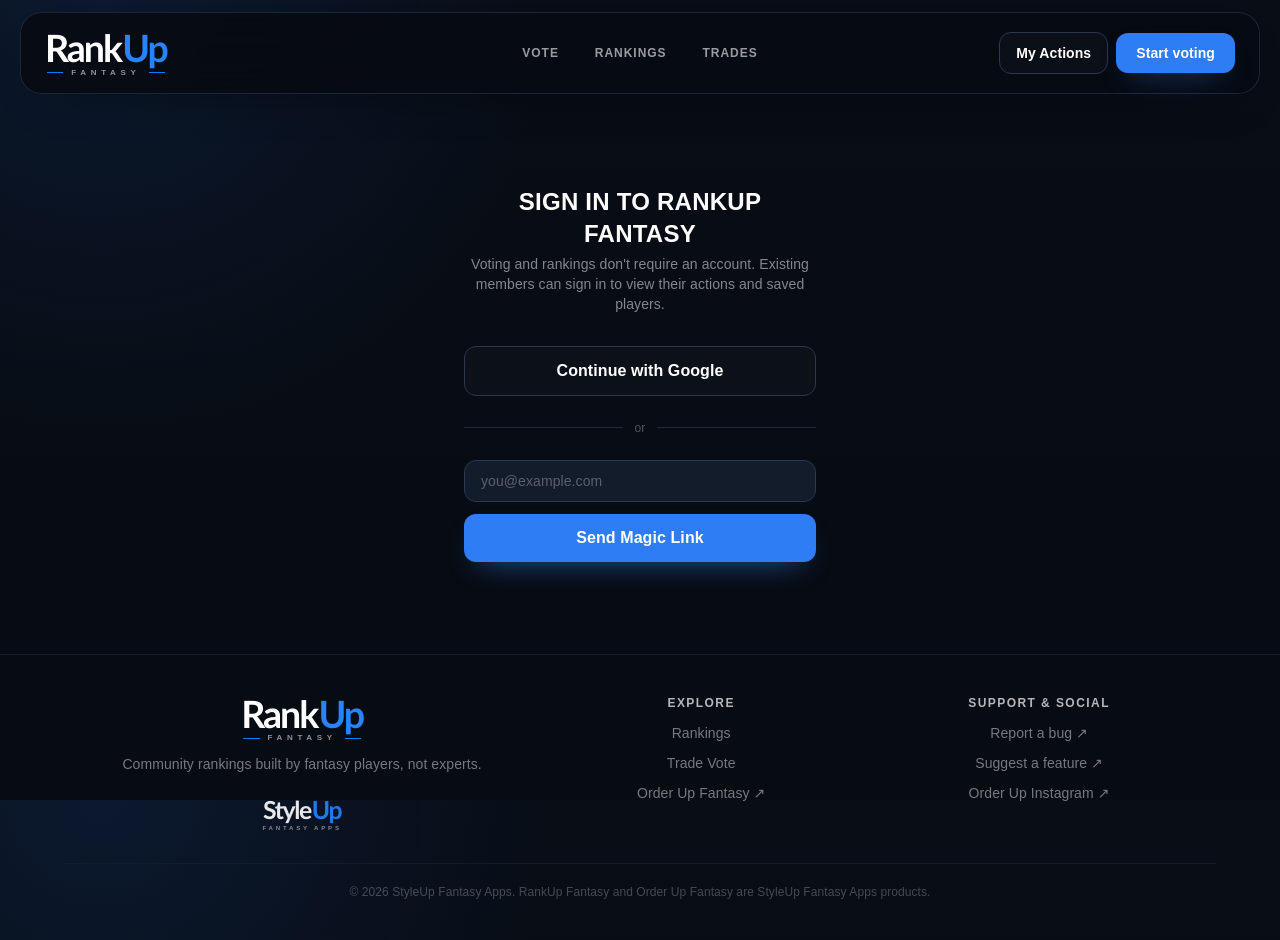
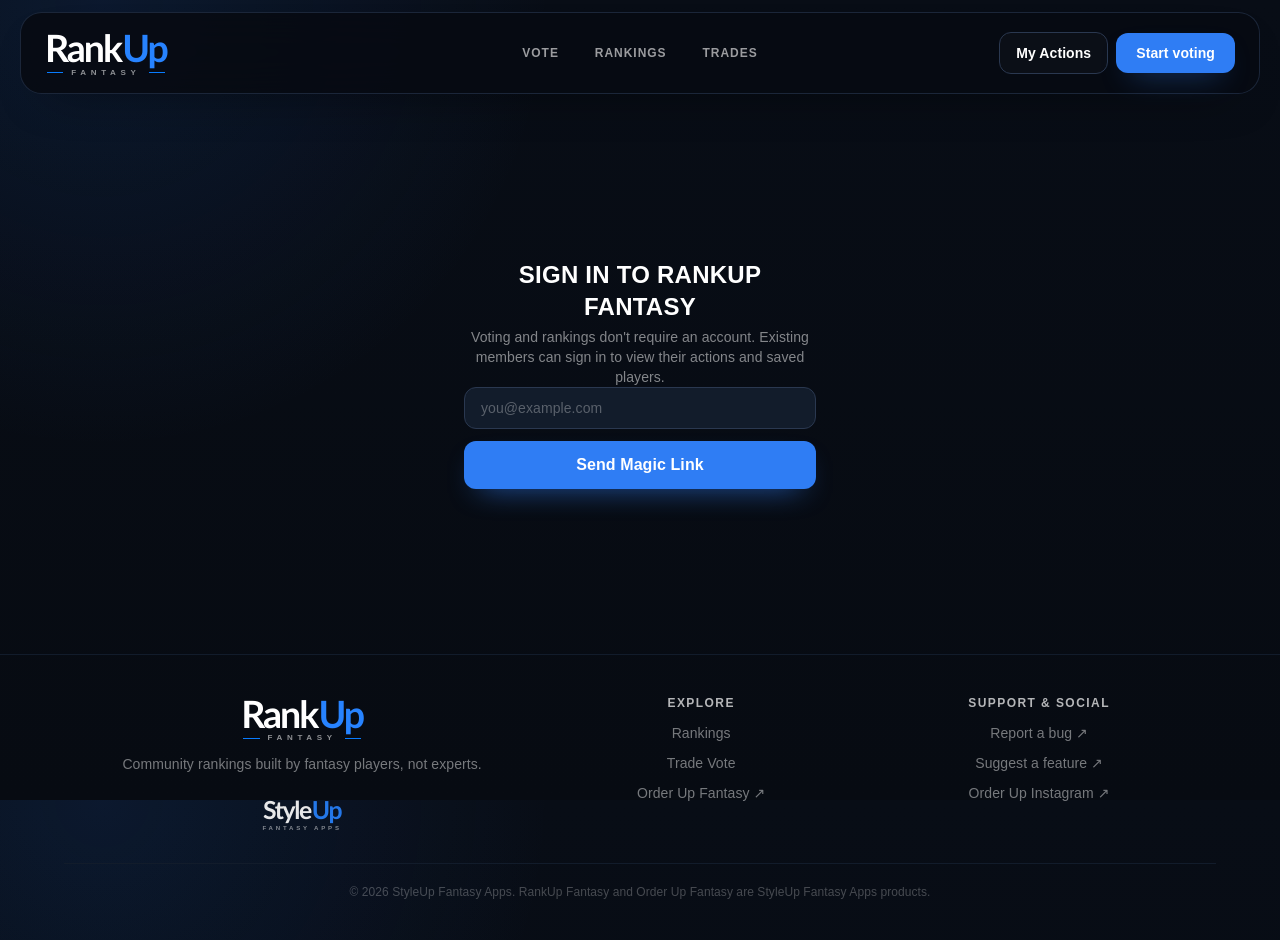
Before and after one commit to mfitzclarence-oss/rankerfantasy, a Next.js app: page /auth/sign-in in a window 1280 px wide. Built offline with nearby package versions, Linux system fonts and the light colour scheme; no server answers; a web font is replaced by a local one.

Commit message:
Remove public OAuth sign-up path

```diff
--- a/app/auth/sign-in/page.tsx
+++ b/app/auth/sign-in/page.tsx
@@ -26,29 +26,12 @@ export default function SignInPage() {
     else setSent(true);
   }
 
-  async function signInWithGoogle() {
-    await supabase.auth.signInWithOAuth({
-      provider: 'google',
-      options: { redirectTo: `${window.location.origin}/auth/callback` },
-    });
-  }
-
   return (
     <div className="mx-auto flex min-h-[70vh] max-w-sm flex-col justify-center px-4 py-16">
       <h1 className="text-center font-display text-2xl font-bold text-white">Sign in to RankUp Fantasy</h1>
       <p className="mt-1 text-center text-sm text-white/50">
         Voting and rankings don&apos;t require an account. Existing members can sign in to view their actions and saved players.
       </p>
-
-      <button onClick={signInWithGoogle} className="btn-secondary mt-8 w-full">
-        Continue with Google
-      </button>
-
-      <div className="my-6 flex items-center gap-3 text-xs text-white/30">
-        <div className="h-px flex-1 bg-ink-700" />
-        or
-        <div className="h-px flex-1 bg-ink-700" />
-      </div>
 
       {sent ? (
         <p className="text-center text-sm text-positive">Check your email for a sign-in link.</p>
```
